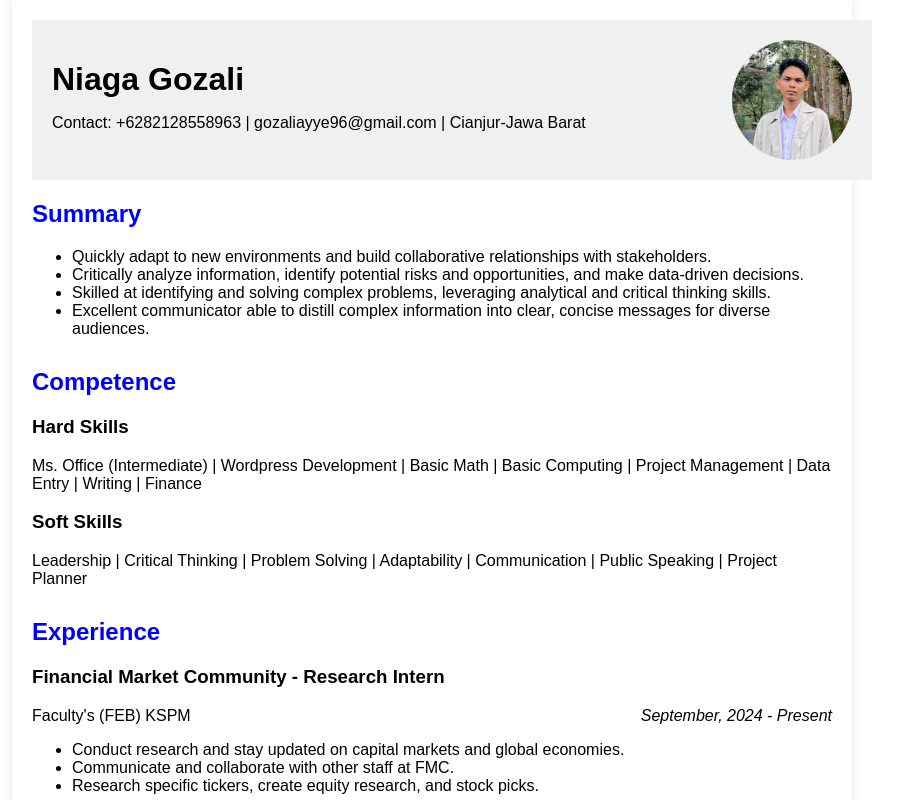
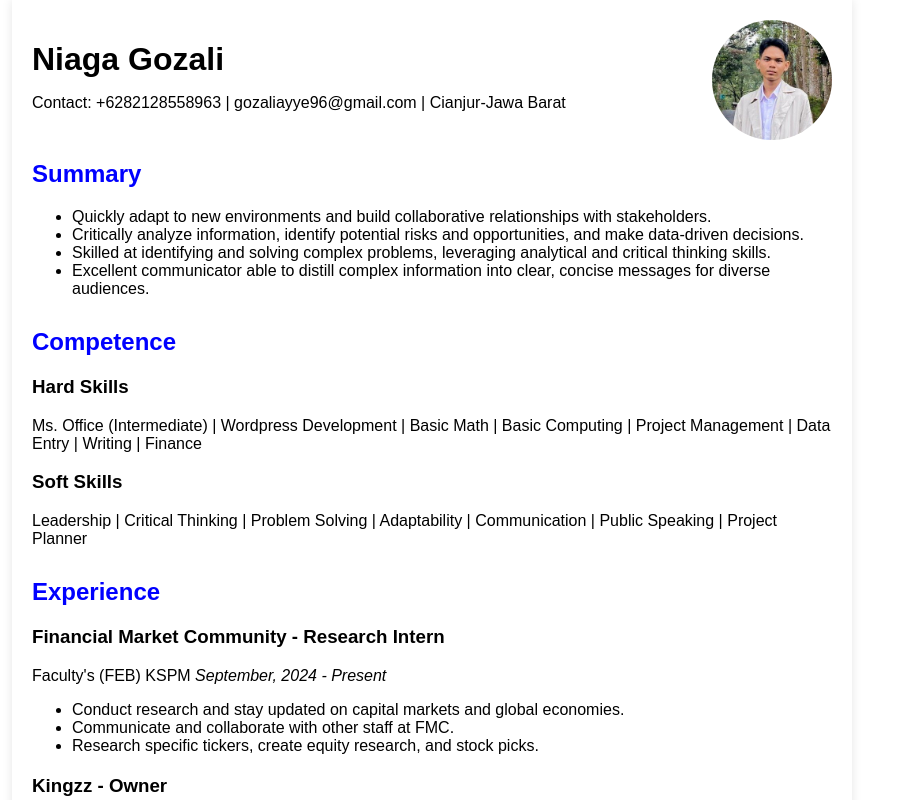
Before and after one commit to gozaliayye/goz-cv, a plain HTML site: page index.html in a window 1280 px wide. Shown: the top 800 px of the page, without its empty margins (208-1111 px from the left). Drawn offline with Linux system fonts and the light colour scheme.

Commit message:
Update style.css

```diff
--- a/style.css
+++ b/style.css
@@ -16,14 +16,18 @@ body {
 }
 
 header {
-  background-color: #f0f0f0;
-  padding: 20px;
-  width: 100%;
-  text-align: left;
+    display: grid; /* Use grid layout */
+    grid-template-columns: 1fr auto; /* Create two columns: one flexible, one auto-sized for the image */
+    align-items: start; /* Align items to the top of the header */
     margin-bottom: 20px;
-  display: flex; /* Enable flexbox */
-  justify-content: space-between; /* Space between the items */
-  flex-direction: column;
+}
+
+header img {
+    width: 120px;
+    height: 120px;
+    border-radius: 50%;
+    object-fit: cover;
+    justify-self: end; /* Align image to the end (right) of its grid area */
 }
 
 h1 {
@@ -47,40 +51,6 @@ li {
     text-align: left;
 }
 
-header img {
-  width: 100px;
-  height: 100px;
-  border-radius: 50%;
-  object-fit: cover;
-  position: auto;
-}
-
-header {
-  display: grid; /* Use grid layout */
-  grid-template-columns: 1fr auto; /* Create two columns: one flexible, one auto-sized for the image */
-  align-items: start; /* Align items to the top of the header */
-}
-
-header img {
-  /* Image styles */
-  width: 120px;
-  height: 120px;
-  border-radius: 50%;
-  object-fit: cover;
-  justify-self: end; /* Align image to the end (right) of its grid area */
-  margin-left: auto;
-}
-
-header > p {
-  order: 1;
-}
-
-.name-contact {
-  /* Style for the new div */
-  display: flex;
-  flex-direction: column;
-}
-
 footer {
     margin-top: 1.5cm;
     text-align: end;
@@ -90,10 +60,6 @@ footer {
     text-align: end;
 }
 
-#date {
-  float: right;
-  text-align: right;
-}
 h2 {
     color: blue;
 }
```
Lines whose indentation alone changed are shown as unchanged.
